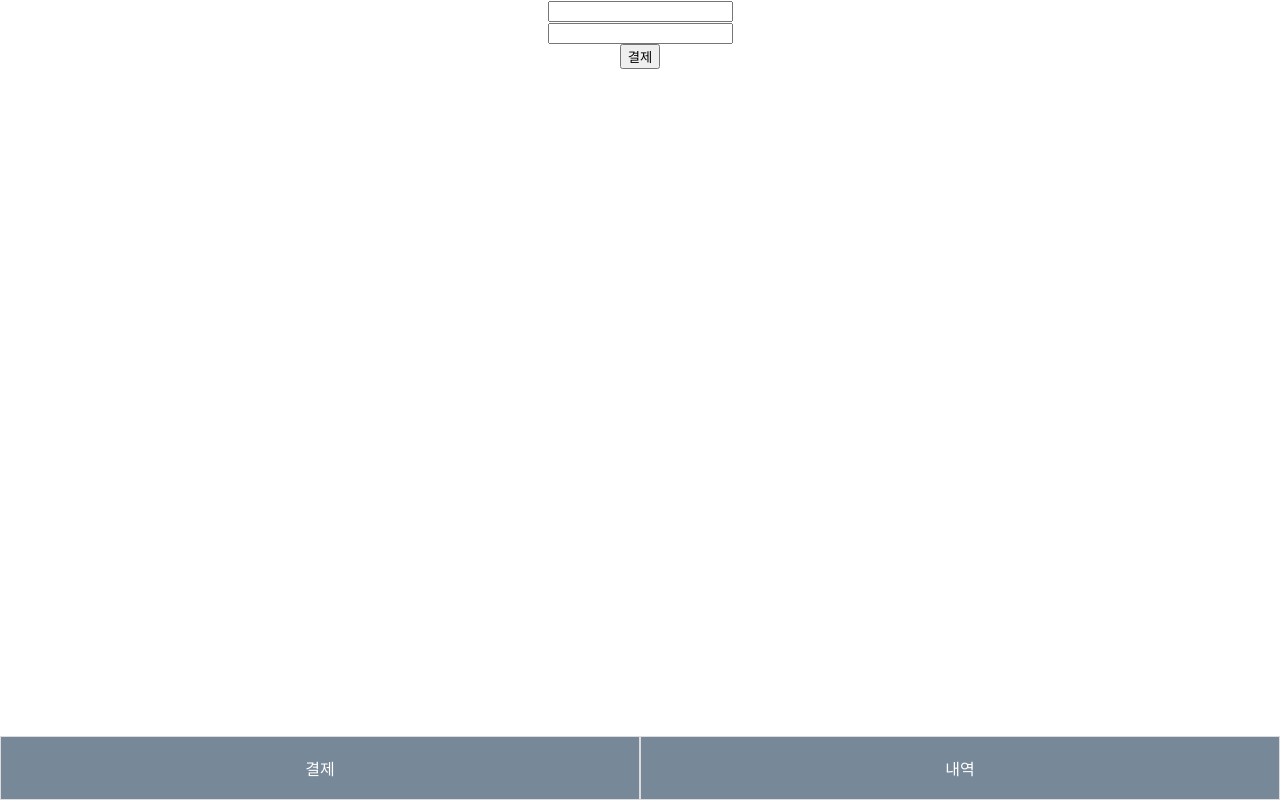
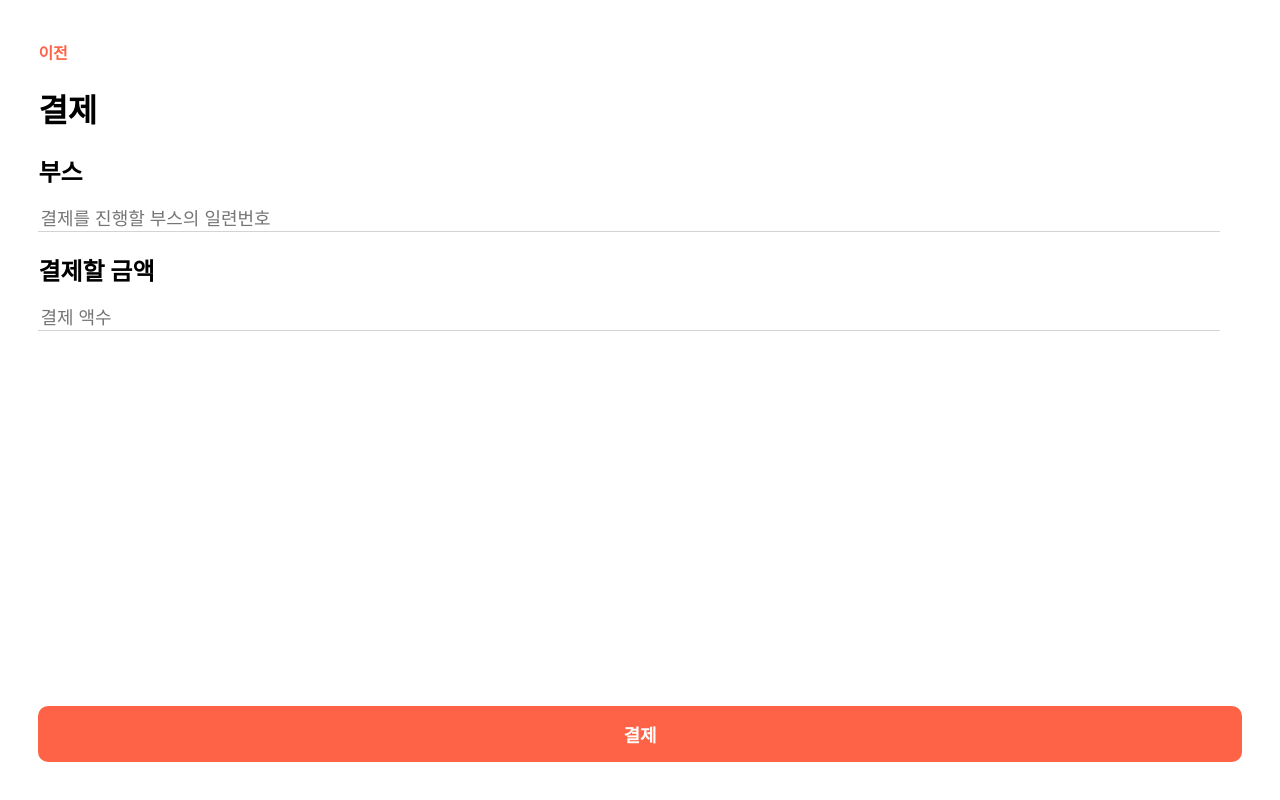
Before and after one commit to GSM-Pay/Payment-Client, a React (Create React App) app: page /purchase in a window 1280 px wide. Built offline with nearby package versions, Linux system fonts and the light colour scheme; no server answers; sample sign-in values are in the browser's storage.

Commit message:
refactor: entire design

```diff
--- a/src/App.css
+++ b/src/App.css
@@ -38,23 +38,3 @@
     transform: rotate(360deg);
   }
 }
-
-
-.Menu {
-  position: fixed;
-  bottom: 0;
-  text-align: center;
-  width: 100vw;
-}
-
-.Menu > a {
-  text-decoration: none;
-  color: white;
-  background-color: lightslategray;
-  display: inline-block;
-  line-height: 64px;
-  height: 64px;
-  width: 50vw;
-  border: 1px solid gainsboro;
-  box-sizing: border-box;
-}
--- a/src/Home.js
+++ b/src/Home.js
@@ -1,7 +1,7 @@
-import { BrowserRouter, useHistory } from 'react-router-dom';
-import { Route, Switch } from 'react-router';
+import { BrowserRouter, useHistory, Route, Switch } from 'react-router-dom';
 import Purchase from './Purchase';
 import PurchaseList from './PurchaseList';
+import Main from './Main';
 import React from 'react';
 
 function Home() {
@@ -13,14 +13,11 @@ function Home() {
     <>
       <BrowserRouter>
         <Switch>
+          <Route path="/main" exact component={Main} />
           <Route path="/purchase" exact component={Purchase} />
           <Route path="/list" exact component={PurchaseList} />
         </Switch>
       </BrowserRouter>
-      <div className="Menu">
-        <a href="/purchase">결제</a>
-        <a href="/list">내역</a>
-      </div>
     </>
   );
 }
--- a/src/Login.css
+++ b/src/Login.css
@@ -1,11 +1,43 @@
 .Login {
-    width: 75vw;
-    background-color: gainsboro;
-    padding: 44px;
+  width: 90vw;
+  height: 40vh;
   margin-left: auto;
   margin-right: auto;
   margin-top: 50vh;
   transform: translateY(-50%);
+  color: black;
+  border-radius: 15px;
   box-sizing: border-box;
   display: block;
 }
+
+.Login form {
+  margin-top: 25vh;
+}
+
+.Login input {
+  width: 16em;
+  height: 48px;
+  padding-left: 0.5em;
+  margin-bottom: 8px;
+  border-radius: 10px;
+  font-size: medium;
+  border: 1px lightgrey solid;
+}
+
+.Login input::placeholder {
+  color: lightgrey;
+  font-size: medium;
+}
+
+.Login button {
+  width: 15em;
+  padding: 0;
+  height: 48px;
+  border-radius: 10px;
+  border: none;
+  color: white;
+  background-color: tomato;
+  font-size: large;
+  font-weight: bold;
+}
--- a/src/Login.js
+++ b/src/Login.js
@@ -16,7 +16,7 @@ const LOGIN = gql`
 function Login() {
   let history = useHistory();
 
-  if (localStorage.getItem('session')) history.replace('/purchase');
+  if (localStorage.getItem('session')) history.replace('/main');
 
   let id, pw;
   const [login] = useMutation(LOGIN);
@@ -39,19 +39,19 @@ function Login() {
 
           localStorage.setItem('session', session);
 
-          history.push('/purchase');
+          history.push('/main');
         }).catch(err => {
           console.log(err);
         });
       }}>
-        <input type="text" ref={node => {
+        <input type="text" placeholder="아이디" ref={node => {
           id = node;
         }} />
-        <br />
-        <input type="password" ref={node => {
+        <br/>
+        <input type="password" placeholder="비밀번호" ref={node => {
           pw = node;
         }} />
-        <br />
+        <br/>
         <button type="submit">로그인</button>
       </form>
     </div>
--- /dev/null
+++ b/src/Purchase.css
@@ -0,0 +1,31 @@
+.Purchase {
+  padding: 5vh 3vw 0 3vw;
+  text-align: left;
+}
+
+.Leading {
+  color: tomato;
+  font-weight: bold;
+  text-decoration: none;
+}
+
+.SubmitButton {
+  position: fixed;
+  bottom: 3vw;
+  width: 94vw;
+  height: 56px;
+  border-radius: 10px;
+  border: none;
+  color: white;
+  font-size: large;
+  font-weight: bold;
+  background-color: tomato;
+}
+
+.Purchase input {
+  border-width: 0 0 1px 0;
+  border-bottom: 1px lightgrey solid;
+  border-radius: 0;
+  width: 92vw;
+  font-size: large;
+}
--- a/src/Purchase.js
+++ b/src/Purchase.js
@@ -1,7 +1,8 @@
 import React from 'react';
 import { useHistory } from 'react-router-dom';
+import CurrencyFormat from 'react-currency-format';
 
-import './App.css';
+import './Purchase.css';
 
 import { gql, useMutation } from '@apollo/client';
 
@@ -23,8 +24,13 @@ function Purchase() {
 
   return (
     <div className="Purchase">
+      <a href="/main" className="Leading">이전</a>
+      <h1>결제</h1>
       <form onSubmit={e => {
         e.preventDefault();
+
+        console.log(amount);
+        console.log(typeof amount);
 
         createTransaction({
           variables: {
@@ -36,17 +42,18 @@ function Purchase() {
         }).catch(err => {
           console.log(err);
         });
+      }}>
 
-      }}>
-        <input type="text" ref={node => {
+        <h2>부스</h2>
+        <input type="text" placeholder="결제를 진행할 부스의 일련번호" ref={node => {
           bid = node;
         }} />
-        <br/>
-        <input type="text" ref={node => {
-          amount = node;
-        }}/>
-        <br/>
-        <button type="submit">결제</button>
+        <h2>결제할 금액</h2>
+        <CurrencyFormat value={amount} thousandSeparator={true} prefix={'₩'} placeholder="결제 액수" onValueChange={(value) => {
+          amount = value;
+        }} />
+        <br />
+        <button className="SubmitButton" type="submit">결제</button>
       </form>
     </div>
   );
--- a/src/PurchaseList.css
+++ b/src/PurchaseList.css
@@ -1,3 +1,14 @@
+.PurchaseList {
+  padding: 5vh 3vw 0 3vw;
+  text-align: left;
+}
+
+.Leading {
+  color: tomato;
+  font-weight: bold;
+  text-decoration: none;
+}
+
 .purchase {
   border: 1px solid gainsboro;
   border-radius: 3px;
@@ -5,6 +16,19 @@
 
 .time {
   text-align: left;
+  font-weight: bold;
+}
+
+.payment {
+  display: flex;
+  justify-content: space-between;
+  margin-top: 8px;
+}
+
+.booth {
+  font-weight: bold;
+  font-size: medium;
+  color: grey;
 }
 
 .amount {
@@ -19,7 +43,6 @@ li {
 }
 
 ul {
-    margin: 8px;
   list-style-type: none;
   padding: 0;
 }
--- a/src/PurchaseList.js
+++ b/src/PurchaseList.js
@@ -9,6 +9,7 @@ const FETCH_TRANSACTIONS = gql`
   query {
     transactionsInUser {
       tid
+      bid
       amount
       createdAt
     }
@@ -18,25 +19,30 @@ const FETCH_TRANSACTIONS = gql`
 function PurchaseList() {
   const { loading, error, data } = useQuery(FETCH_TRANSACTIONS);
 
-  if (loading) return <h3>결제 내역을 불러오고 있습니다.<br/>잠시만 기다려주세요.</h3>;
+  if (loading) return <h3>결제 내역을 불러오고 있습니다.<br />잠시만 기다려주세요.</h3>;
 
   if (error) return <p>{error.message}</p>;
 
   return (
-    <div className="Purchase">
-      <div>
+    <div className="PurchaseList">
+      <a href="/main" className="Leading">이전</a>
+      <h1>결제 내역</h1>
       <ul>
         {data.transactionsInUser.map((value, index) => {
+          let date = new Date(parseInt(value.createdAt)).toLocaleString();
+
           return (
             <li key={index} className='purchase'>
-                <div className='time'>{Date(value.createdAt)}</div>
-                <CurrencyFormat value={value.amount} displayType={'text'} thousandSeparator={true} prefix={'₩'} renderText={value => <div className='amount'>{value}</div>} />
+              <div className='time'>{date}</div>
+              <div className="payment">
+                <span className="booth">{value.bid}번 부스</span>
+                <CurrencyFormat value={value.amount} displayType={'text'} thousandSeparator={true} prefix={'₩'} renderText={value => <span className='amount'>{value}</span>} />
+              </div>
             </li>
           );
         })}
       </ul>
     </div>
-    </div>
   );
 }
 
```
Also changed, not shown: 1 other file (tests, documents, lock files or other folders). Lines whose indentation alone changed are shown as unchanged.
